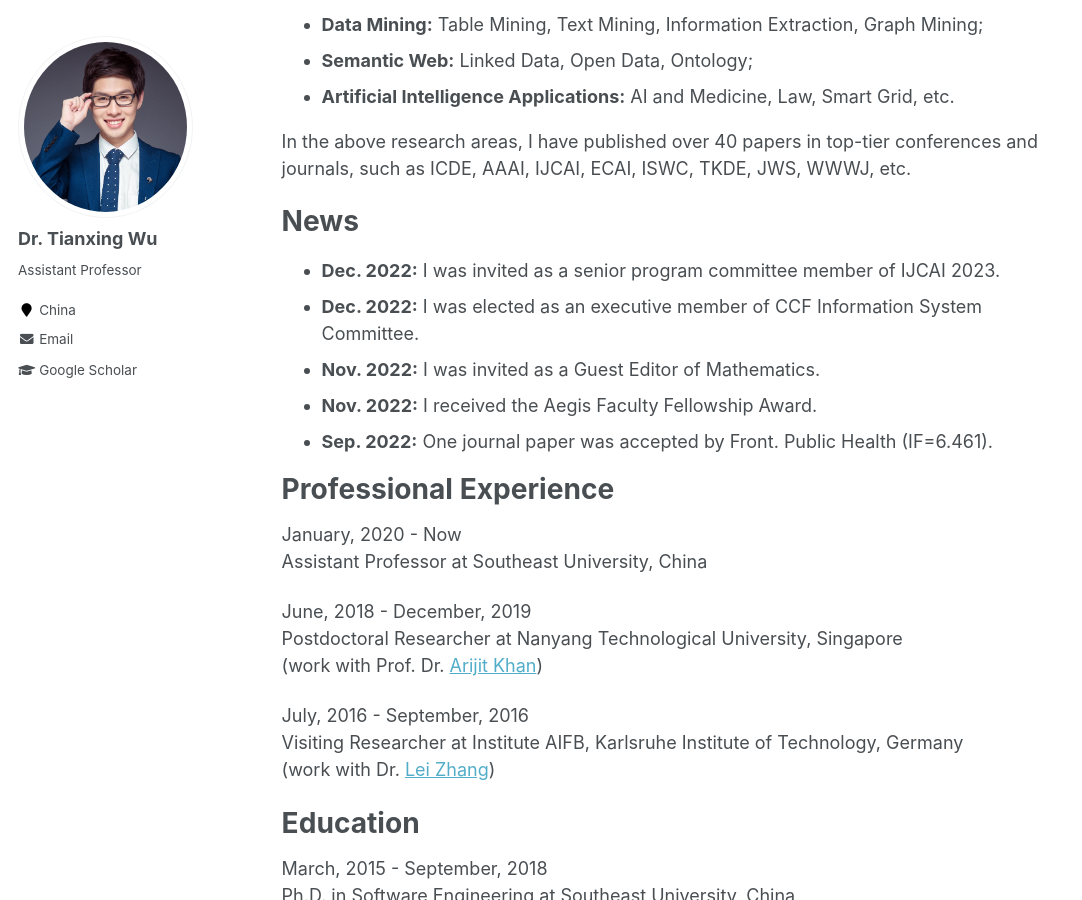
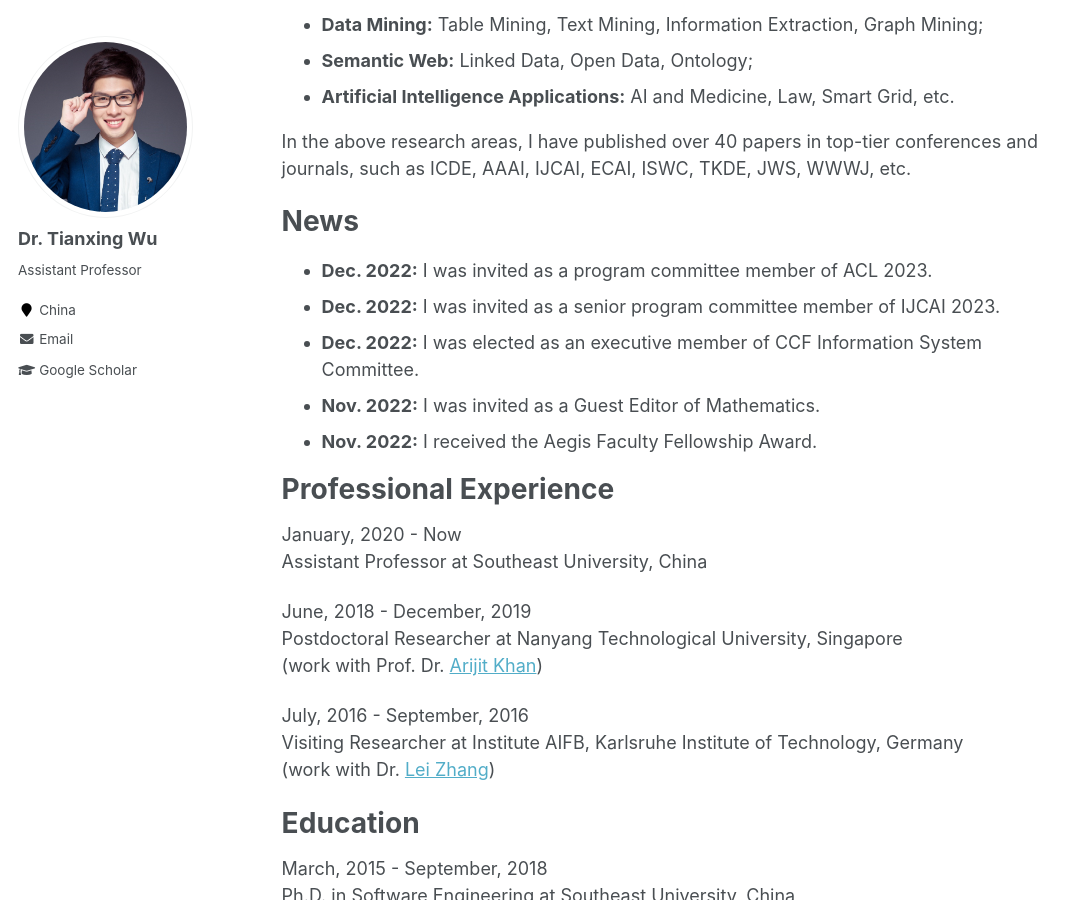
Before and after one commit to tianxing-wu/tianxing-wu.github.io, a Jekyll site: the page built from _pages/about.md, in a window 1280 px wide and 900 px high, scrolled down 353 px. Shown: the whole window, without its empty margins (0-1082 px from the left). Built offline with Jekyll 4.4.1, drawn with Linux system fonts in a browser that asks for light colours.

Commit message:
info update

```diff
--- a/_pages/about.md
+++ b/_pages/about.md
@@ -19,11 +19,11 @@ In the above research areas, I have published over 40 papers in top-tier confere
 
 News
 ======
+* **Dec. 2022:** I was invited as a program committee member of ACL 2023.
 * **Dec. 2022:** I was invited as a senior program committee member of IJCAI 2023.
 * **Dec. 2022:** I was elected as an executive member of CCF Information System Committee.
 * **Nov. 2022:** I was invited as a Guest Editor of Mathematics.
 * **Nov. 2022:** I received the Aegis Faculty Fellowship Award.
-* **Sep. 2022:** One journal paper was accepted by Front. Public Health (IF=6.461).
 
 Professional Experience
 ======
```
Also changed, not shown: _pages/services.md (+1 -0 lines), 1 other file.
